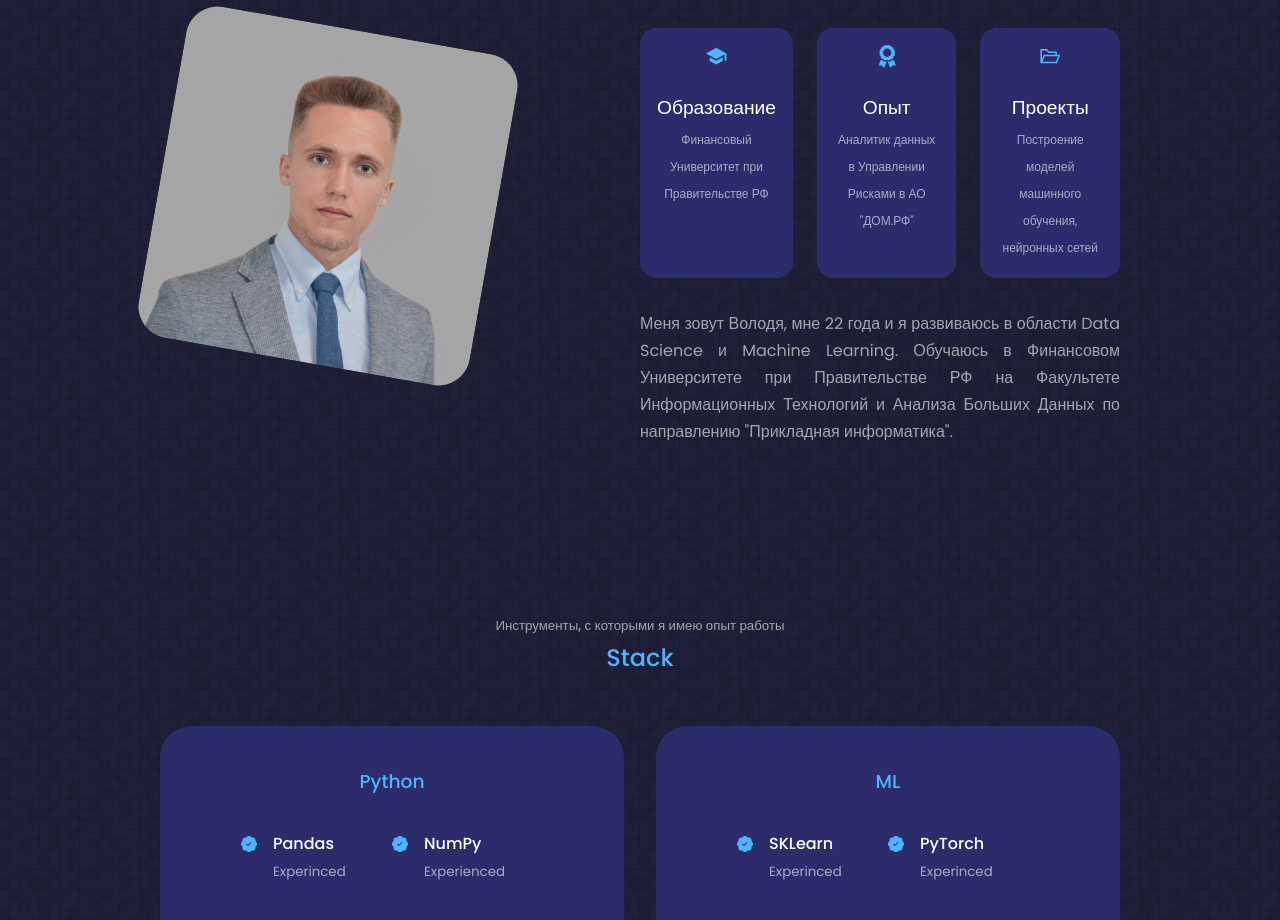
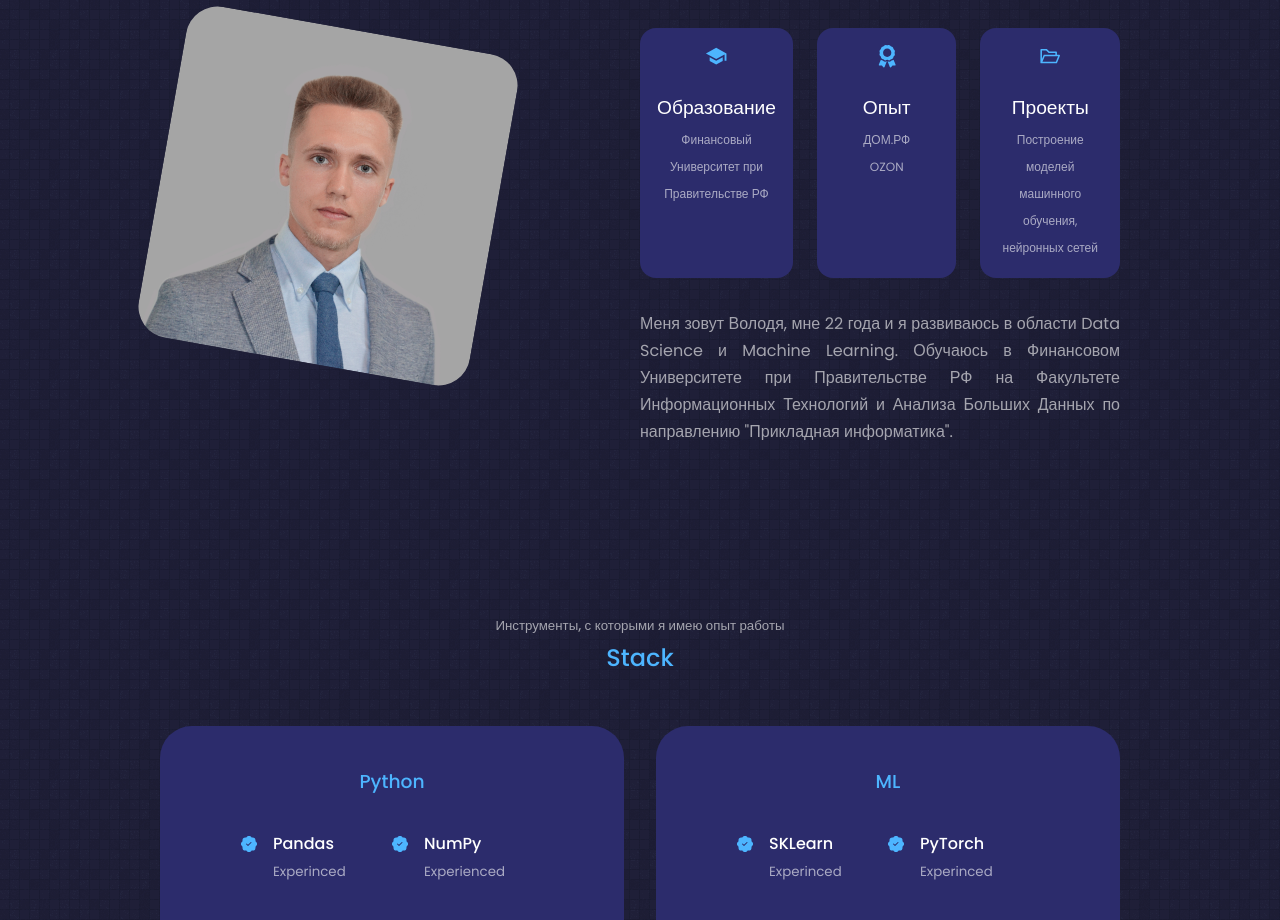
Before and after one commit to VM5Ball/React_Portfolio, a React (Create React App) app in the folder react-portfolio-1/: page / in a window 1280 px wide. Shown: the part 1091-2011 px from the top of the page. Built offline with nearby package versions, Linux system fonts and the light colour scheme.

Commit message:
new branch try

```diff
--- a/react-portfolio-1/src/components/about/About.jsx
+++ b/react-portfolio-1/src/components/about/About.jsx
@@ -30,7 +30,7 @@ const About = () => {
             <article className='about__card'>
               <FaAward className='about__icon'/>
               <h5>Опыт</h5>
-              <small>Аналитик данных в Управлении Рисками в АО "ДОМ.РФ"</small>
+              <small>ДОМ.РФ <br /> OZON </small>
             </article>
 
             <article className='about__card'>
```
